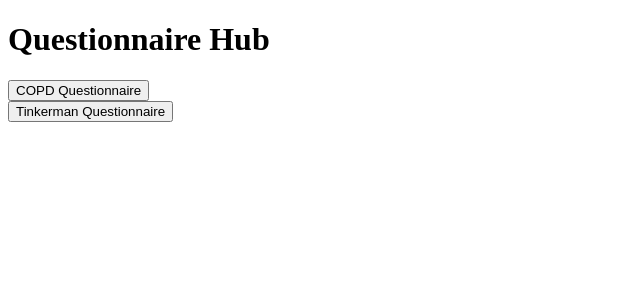
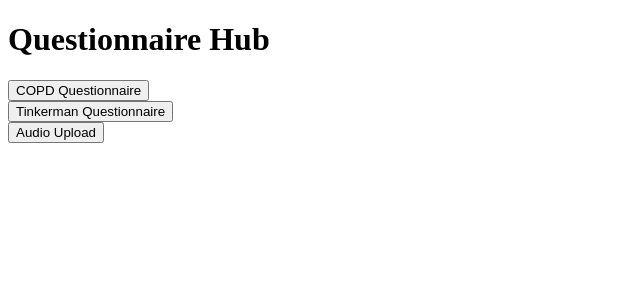
Before and after one commit to Shilab66/breezy_test, a Next.js app: page / in a window 1280 px wide. Shown: the top 300 px of the page, without its empty margins (0-640 px from the left). Built offline with nearby package versions, Linux system fonts and the light colour scheme.

Commit message:
Update index.js

```diff
--- a/pages/index.js
+++ b/pages/index.js
@@ -14,6 +14,12 @@ const HomePage = () => {
           <button>Tinkerman Questionnaire</button>
         </Link>
       </div>
+
+    <div>
+        <Link href="/audio">
+          <button>Audio Upload</button>
+        </Link>
+      </div>
     </div>
   );
 };
```
